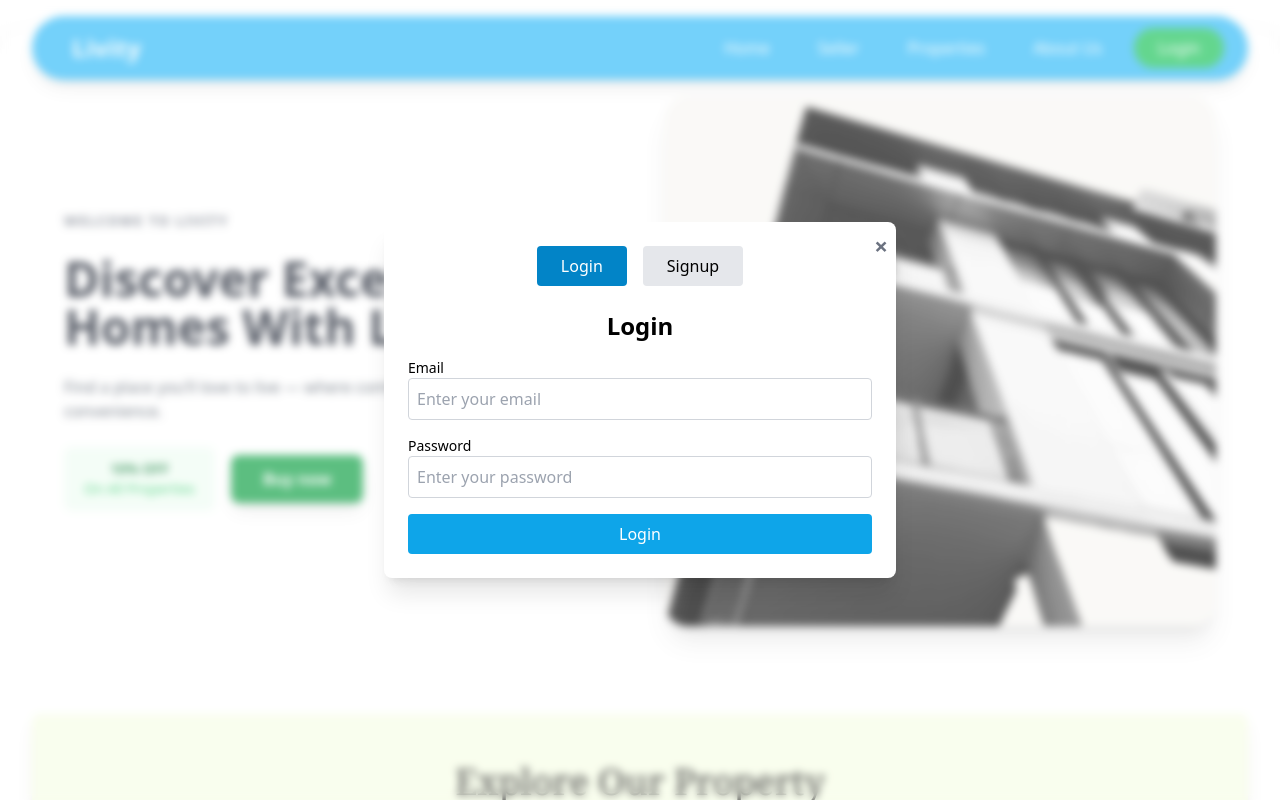
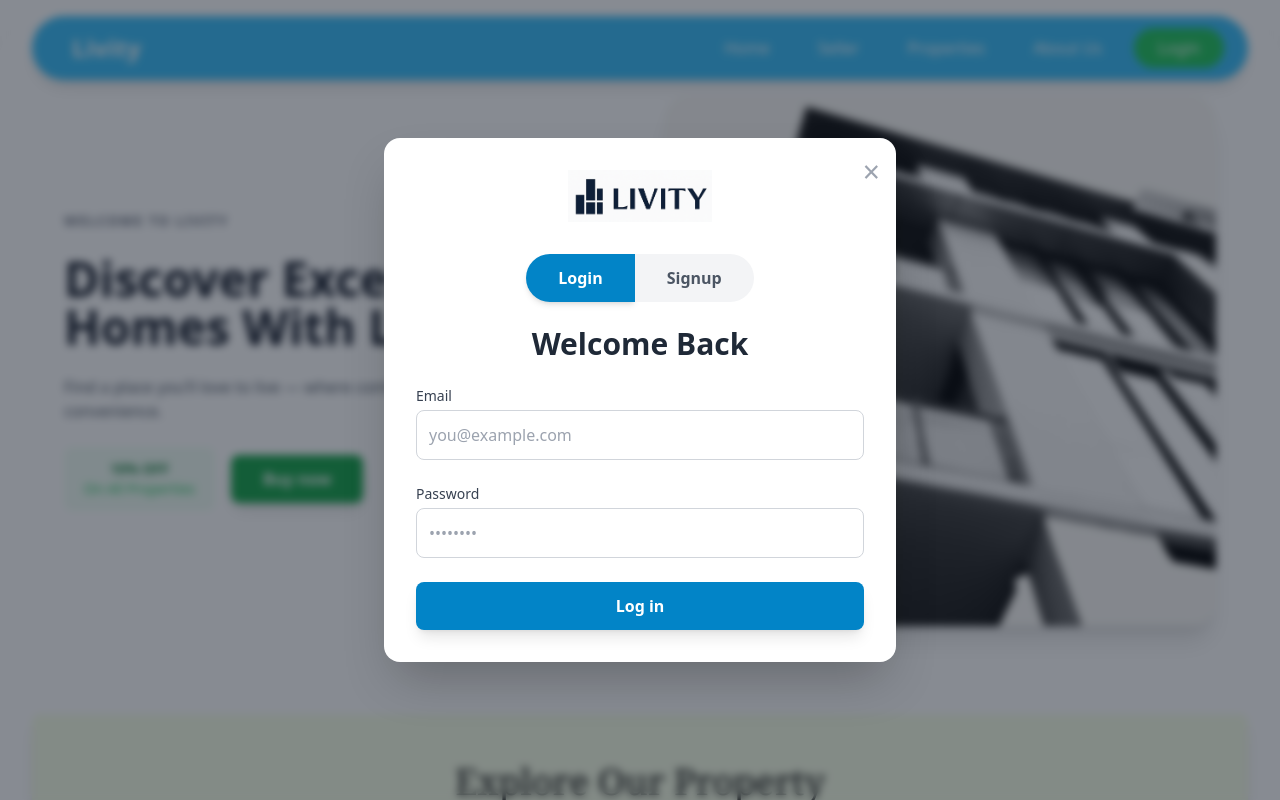
Before and after one commit to rubanofficial/real-estate-management-app, a React (Vite) app in the folder client/: page / in a window 1280 px wide. Both pictures are taken after a click on the button "Login". Shown: the top 800 px of the page. Built offline with nearby package versions, Linux system fonts and the light colour scheme.

Commit message:
updated with logo

```diff
--- a/client/src/component/Login.jsx
+++ b/client/src/component/Login.jsx
@@ -1,6 +1,7 @@
 import React, { useState } from 'react';
 import Signup from './Signup';
 import axios from 'axios';
+import logo from '../assets/image.png'; // Assuming you have saved your logo here
 
 const Login = ({ onClose }) => {
     const [showSignup, setShowSignup] = useState(false);
@@ -17,36 +18,43 @@ const Login = ({ onClose }) => {
                 password,
             });
 
+            // In a real app, you would save the JWT token here
+            console.log("Login successful! Token:", res.data.token);
             alert(res.data.message);
             onClose();
         } catch (error) {
             if (error.response && error.response.data) {
                 setErrorMsg(error.response.data.message);
             } else {
-                setErrorMsg("Something went wrong");
+                setErrorMsg("Something went wrong. Please try again later.");
             }
         }
     };
 
     return (
-        <div className="fixed inset-0 backdrop-blur-sm bg-white/30 z-50 flex justify-center items-center">
-            <div className="bg-white rounded-lg shadow-xl w-full max-w-lg p-6 relative">
+        <div className="fixed inset-0 bg-gray-900/50 backdrop-blur-sm z-50 flex justify-center items-center">
+            <div className="bg-white rounded-2xl shadow-2xl w-full max-w-lg p-8 relative transform transition-all duration-300 scale-100 opacity-100">
                 <button
                     onClick={onClose}
-                    className="absolute top-2 right-2 text-gray-500 hover:text-red-600 text-2xl font-bold"
+                    className="absolute top-4 right-4 text-gray-400 hover:text-gray-900 text-3xl font-light"
                 >
                     &times;
                 </button>
 
-                <div className="flex justify-center gap-4 mb-6">
+                {/* Logo Section */}
+                <div className="flex justify-center mb-8">
+                    <img src={logo} alt="Livity Logo" className="w-36" />
+                </div>
+
+                <div className="flex justify-center mb-6">
                     <button
-                        className={`px-6 py-2 rounded ${!showSignup ? 'bg-sky-600 text-white' : 'bg-gray-200 text-black'}`}
+                        className={`px-8 py-3 rounded-l-full font-semibold transition-colors duration-200 ${!showSignup ? 'bg-sky-600 text-white shadow-md' : 'bg-gray-100 text-gray-600 hover:bg-gray-200'}`}
                         onClick={() => setShowSignup(false)}
                     >
                         Login
                     </button>
                     <button
-                        className={`px-6 py-2 rounded ${showSignup ? 'bg-sky-600 text-white' : 'bg-gray-200 text-black'}`}
+                        className={`px-8 py-3 rounded-r-full font-semibold transition-colors duration-200 ${showSignup ? 'bg-sky-600 text-white shadow-md' : 'bg-gray-100 text-gray-600 hover:bg-gray-200'}`}
                         onClick={() => setShowSignup(true)}
                     >
                         Signup
@@ -56,42 +64,42 @@ const Login = ({ onClose }) => {
                 {showSignup ? (
                     <Signup setShowSignup={setShowSignup} />
                 ) : (
-                    <form onSubmit={handleLogin} className="space-y-4">
-                        <h2 className="text-2xl font-bold text-center">Login</h2>
+                    <form onSubmit={handleLogin} className="space-y-6">
+                        <h2 className="text-3xl font-extrabold text-gray-800 text-center">Welcome Back</h2>
 
                         {errorMsg && (
-                            <p className="text-red-600 text-center">{errorMsg}</p>
+                            <p className="text-red-500 text-center text-sm">{errorMsg}</p>
                         )}
 
                         <div>
-                            <label className="block text-sm font-medium">Email</label>
+                            <label className="block text-sm font-medium text-gray-700 mb-1">Email</label>
                             <input
                                 type="email"
                                 value={email}
                                 onChange={(e) => setEmail(e.target.value)}
                                 required
-                                className="w-full p-2 border border-gray-300 rounded focus:ring-2 focus:ring-sky-400"
-                                placeholder="Enter your email"
+                                className="w-full p-3 border border-gray-300 rounded-lg focus:ring-2 focus:ring-sky-500 focus:border-sky-500 transition-colors"
+                                placeholder="you@example.com"
                             />
                         </div>
 
                         <div>
-                            <label className="block text-sm font-medium">Password</label>
+                            <label className="block text-sm font-medium text-gray-700 mb-1">Password</label>
                             <input
                                 type="password"
                                 value={password}
                                 onChange={(e) => setPassword(e.target.value)}
                                 required
-                                className="w-full p-2 border border-gray-300 rounded focus:ring-2 focus:ring-sky-400"
-                                placeholder="Enter your password"
+                                className="w-full p-3 border border-gray-300 rounded-lg focus:ring-2 focus:ring-sky-500 focus:border-sky-500 transition-colors"
+                                placeholder="••••••••"
                             />
                         </div>
 
                         <button
                             type="submit"
-                            className="w-full bg-sky-500 hover:bg-sky-600 text-white py-2 rounded"
+                            className="w-full bg-sky-600 hover:bg-sky-700 text-white font-bold py-3 rounded-lg shadow-lg transition-colors duration-200"
                         >
-                            Login
+                            Log in
                         </button>
                     </form>
                 )}
```
Also changed, not shown: client/src/assets/image.png (added).
